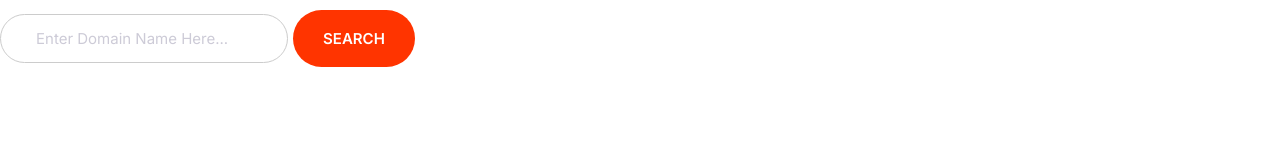
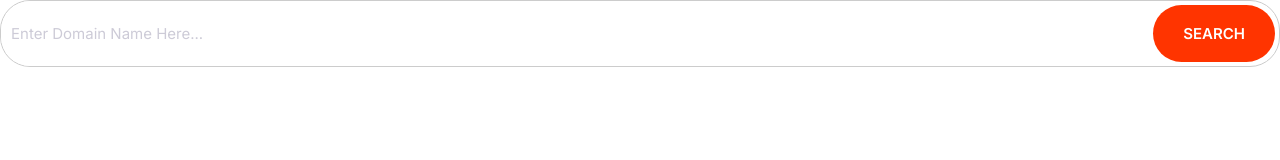
Before and after one commit to AriaPzk/Moshify, a plain HTML site: page index.html in a window 1280 px wide. Drawn offline with Linux system fonts and the light colour scheme.

Commit message:
input-group

```diff
--- a/css/style.css
+++ b/css/style.css
@@ -17,6 +17,8 @@ html {
     --color-accent: #ff3400;
     --color-headings: #1b0760;
     --color-body: #918ca4;
+    --color-border: #ccc;
+    --border-radious: 30px;
 }
 
 body {
@@ -248,8 +250,8 @@ a {
 
 /* Inputs */
 .input {
-    border-radius: 30px;
-    border: 1px solid #ccc;
+    border-radius: var(--border-radious);
+    border: 1px solid var(--color-border);
     color: var(--color-headings);
     font-size: 2rem;
     outline: 0;
@@ -266,3 +268,21 @@ a {
         font-size: 1.5rem;
     }
 }
+
+/* Input group */
+
+.input-group {
+    display: flex;
+    border: 1px solid var(--color-border);
+    border-radius: var(--border-radious);
+}
+
+.input-group .input {
+    border: 0;
+    flex-grow: 1;
+    padding: 1.5rem 1rem;
+}
+
+.input-group .btn {
+    margin: 4px;
+}
```
Also changed, not shown: components/input-group.html (added, +4 -0 lines), images/special.svg (added).
